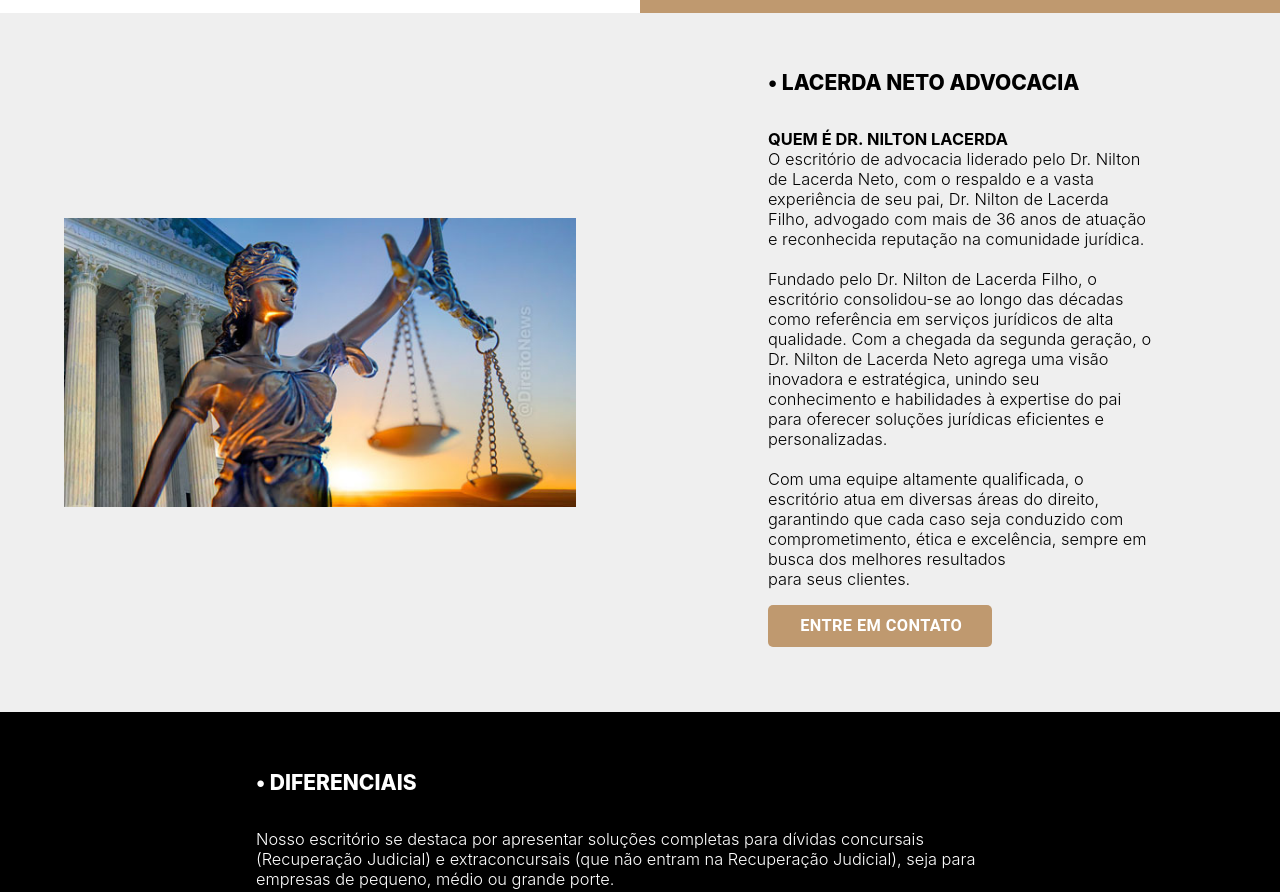
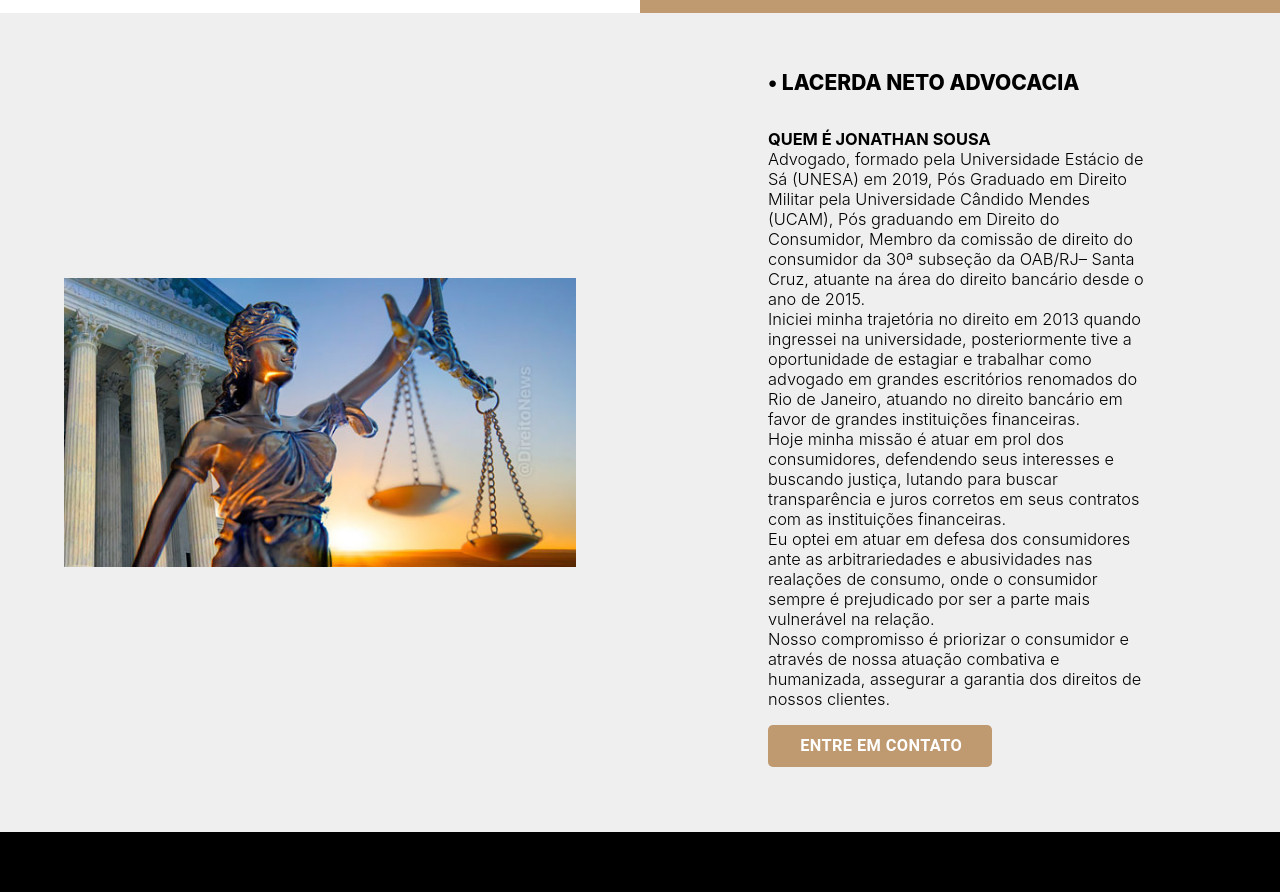
Before and after one commit to SousaAdvocacia/sousa-hartz, a React (Create React App) app: page /recuperacao-judicial in a window 1280 px wide. Shown: the part 960-1852 px from the top of the page. Built offline with nearby package versions, Linux system fonts and the light colour scheme.

Commit message:
fix: wrong text on recovery info section

```diff
--- a/src/components/RecoveryInfo/RecoveryInfo.js
+++ b/src/components/RecoveryInfo/RecoveryInfo.js
@@ -102,19 +102,24 @@ export const RecoveryInfo = () => {
                         <h2 style={styles.title}>• LACERDA NETO ADVOCACIA</h2>
 
                         <h3 style={styles.description}>
-                            <strong>QUEM É DR. NILTON LACERDA</strong>
+                            <strong>QUEM É JONATHAN SOUSA</strong>
                             <br />
-                            O escritório de advocacia liderado pelo Dr. Nilton de Lacerda Neto, com o respaldo e a vasta experiência de seu pai, Dr. Nilton de Lacerda Filho,
-                            advogado com mais de 36 anos de atuação e reconhecida reputação na comunidade jurídica.
+                            Advogado, formado pela Universidade Estácio de Sá (UNESA) em 2019, Pós Graduado em Direito Militar pela Universidade Cândido Mendes
+                            (UCAM), Pós graduando em Direito do Consumidor, Membro da comissão de direito do consumidor da 30ª subseção da OAB/RJ– Santa Cruz,
+                            atuante na área do direito bancário desde o ano de 2015.
                             <br />
+                            Iniciei minha trajetória no direito em 2013 quando ingressei na universidade, posteriormente tive a oportunidade de estagiar e
+                            trabalhar como advogado em grandes escritórios renomados do Rio de Janeiro, atuando no direito bancário em favor de grandes
+                            instituições financeiras.
                             <br />
-                            Fundado pelo Dr. Nilton de Lacerda Filho, o escritório consolidou-se ao longo das décadas como referência em serviços jurídicos de alta
-                            qualidade. Com a chegada da segunda geração, o Dr. Nilton de Lacerda Neto agrega uma visão inovadora e estratégica, unindo seu conhecimento e
-                            habilidades à expertise do pai para oferecer soluções jurídicas eficientes e personalizadas.
+                            Hoje minha missão é atuar em prol dos consumidores, defendendo seus interesses e buscando justiça, lutando para buscar transparência e
+                            juros corretos em seus contratos com as instituições financeiras.
                             <br />
+                            Eu optei em atuar em defesa dos consumidores ante as arbitrariedades e abusividades nas realações de consumo, onde  o consumidor
+                            sempre é prejudicado por ser a parte mais vulnerável na relação.
                             <br />
-                            Com uma equipe altamente qualificada, o escritório atua em diversas áreas do direito, garantindo que cada caso seja conduzido com
-                            comprometimento, ética e excelência, sempre em busca dos melhores resultados para seus clientes.
+                            Nosso compromisso é priorizar o consumidor e através de nossa atuação combativa e humanizada, assegurar a garantia dos direitos de
+                            nossos clientes.
                         </h3>
 
                         <Button variant="container" style={styles.button}>
```
